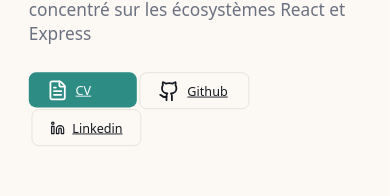
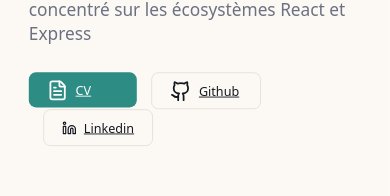
Before and after one commit to SolomonKa/Portfolio, a React (Vite) app: page / in a window 390 px wide. Shown: the part 438-634 px from the top of the page. Built offline with nearby package versions, Linux system fonts and the light colour scheme; a web font is replaced by a local one.

Commit message:
Updated outline buttons placing to fit responsive

```diff
--- a/src/App.css
+++ b/src/App.css
@@ -79,7 +79,7 @@
 
 @media (max-width: 768px) {
 	.btn-outline {
-		margin-left: 0.2rem;
+		margin-right: 0.4rem;
 	}
 }
 
```
